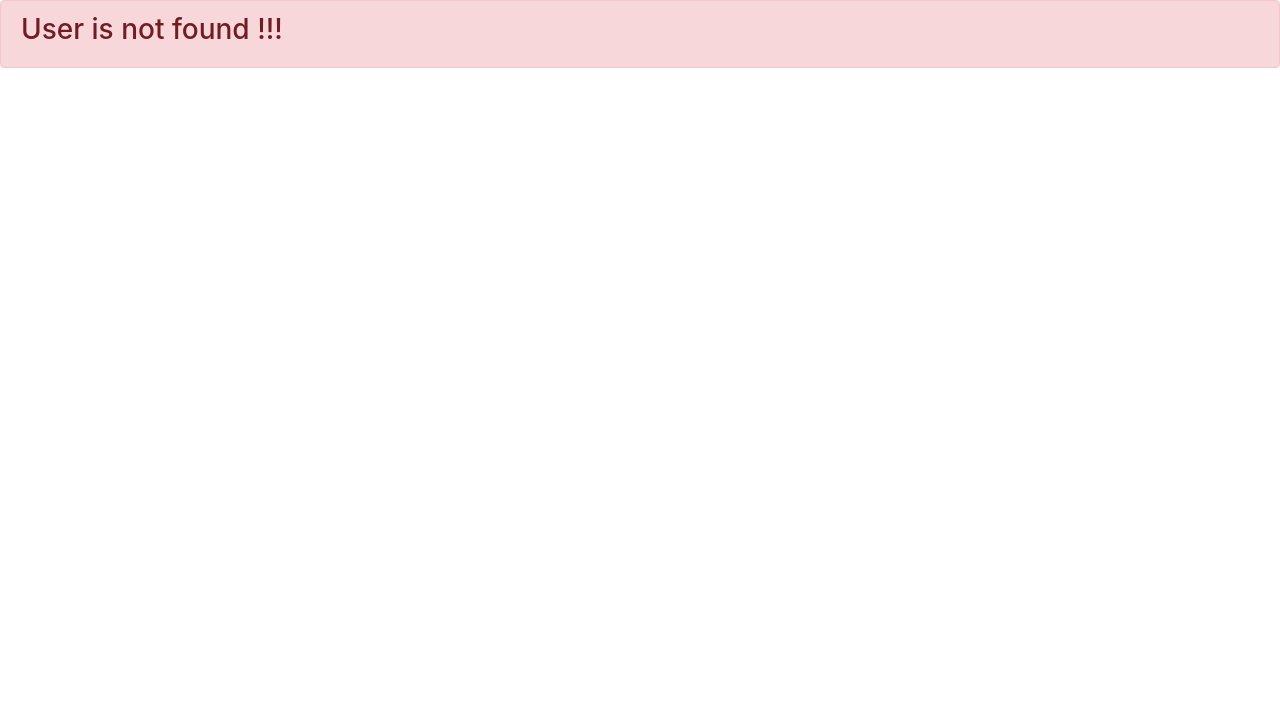
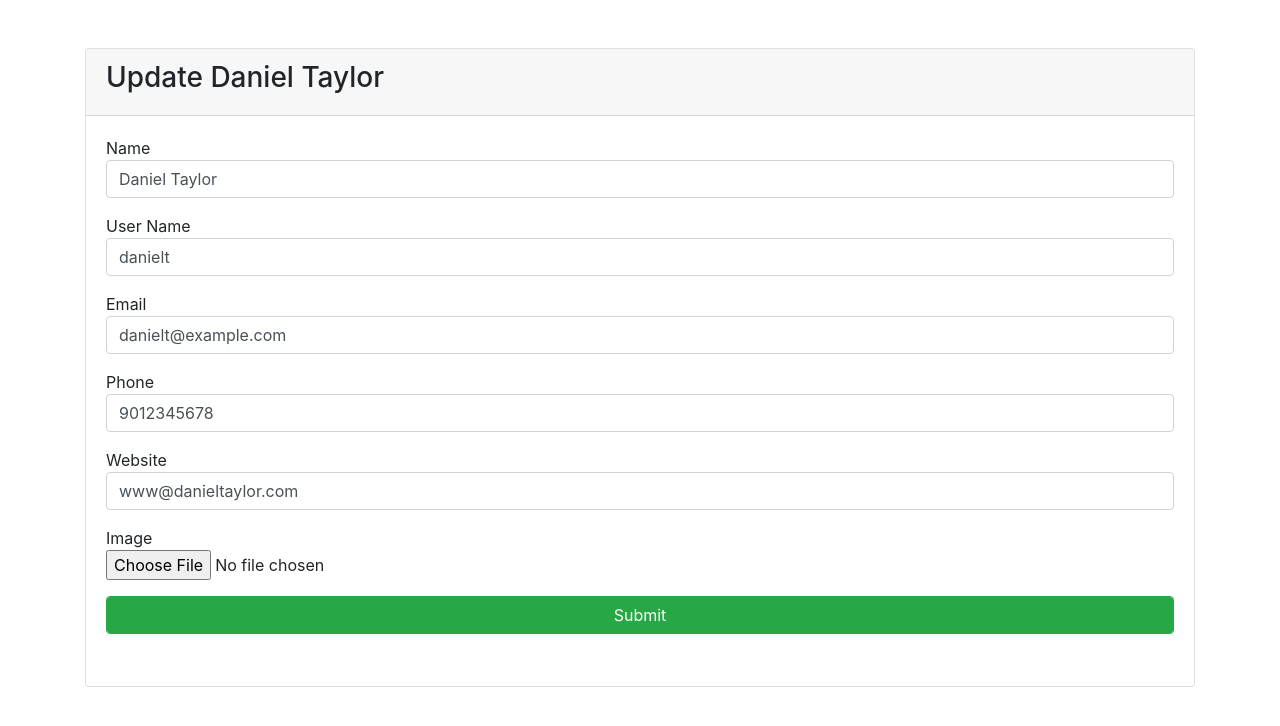
Before and after one commit to MariamEhabShaaban/CRUD_project, a PHP site: page /update.php?id=9 in a window 1280 px wide. Shown: the top 726 px of the page. Run offline with PHP 8.4, Linux system fonts and the light colour scheme.

Commit message:
Add files via upload

```diff
--- a/Users/user.json
+++ b/Users/user.json
@@ -1,55 +1,42 @@
 [
     {
-        "id": 10,
-        "name": "Clementina DuBuque",
-        "username": "Moriah.Stanton",
-        "email": "Rey.Padberg@karina.biz",
-        "phone": "024-648-3804",
-        "website": "ambrose.net"
+        "id": 9,
+        "name": "Daniel Taylor",
+        "username": "danielt",
+        "phone": "9012345678",
+        "email": "danielt@example.com",
+        "website": "www@danieltaylor.com",
+        "submit": "Submit",
+        "extension": "webp"
     },
     {
-        "name": "John Doe",
-        "username": "john22",
-        "email": "",
-        "phone": "12345",
-        "website": "",
-        "id": 1879571,
-        "extension": "jpg"
+        "id": 11,
+        "name": "Andrew Harris2",
+        "username": "andrewh",
+        "phone": "1234567891",
+        "email": "andrewh@example.com",
+        "website": "www@andrewharris.com",
+        "submit": "Submit",
+        "extension": "jpeg"
     },
     {
-        "name": "menna",
-        "username": "mennaaaaa",
-        "email": "mennaehab2612@gmail.com",
-        "phone": "14923",
-        "website": "facebook.com",
+        "id": 12,
+        "name": "Megan White",
+        "username": "meganw",
+        "phone": "2345678902",
+        "email": "meganw@example.com",
+        "website": "www@meganwhite.com",
         "submit": "Submit",
-        "id": 198
+        "extension": "jpeg"
     },
     {
-        "name": "malak",
-        "username": "maloka",
-        "email": "malak@gmail.com",
-        "phone": "78560",
-        "website": "facebook.com",
+        "id": 15,
+        "name": "Mark Anderson",
+        "username": "markaa",
+        "phone": "5678901235",
+        "email": "marka@example.com",
+        "website": "www@markanderson.com",
         "submit": "Submit",
-        "id": 936
-    },
-    {
-        "name": "mariam ehab",
-        "username": "mariam_ehab",
-        "email": "mariamehab26122003@gmail.com",
-        "phone": "5951620",
-        "website": "facebook.com",
-        "submit": "Submit",
-        "id": 694
-    },
-    {
-        "name": "Patricia Lebsack11",
-        "username": "Patricia ",
-        "email": "Patricia@gmail.com",
-        "phone": "5951620",
-        "website": "facebook.com",
-        "submit": "Submit",
-        "id": 16972
+        "extension": "jpeg"
     }
 ]
--- a/Users/users.php
+++ b/Users/users.php
@@ -24,12 +24,15 @@ function createUser($data){
 
 function updateUser($id,$data){
     $users=getUsers();
+    $updateUser=[];
     foreach($users as $i => $user){
      if($user['id']==$id){
-        $users[$i]=array_merge($user,$data);
+        $users[$i]=$updateUser=array_merge($user,$data);
      }
     }
+
      putJSON($users);
+     return $updateUser;
 }
 
 
@@ -38,8 +41,13 @@ function deleteUser($id){
    $users=getUsers();
    foreach($users as $i => $user){
     if($user['id']==$id){
+      if(isset($user['extension']) && $user['extension']){
+         remove_image($user['id'],$user['extension']);
+      }
       array_splice($users,$i,1);
+
     }
+
    }
    putJSON($users);
 }
@@ -47,3 +55,52 @@ function deleteUser($id){
 function putJSON($data){
   file_put_contents('Users/user.json',json_encode($data,JSON_PRETTY_PRINT));
 }
+
+function UploadImage($files,$user){
+   if(!is_dir("images")){
+      mkdir("images");
+  }
+  if(isset($files['tmp_name'])){
+      $filename=$files['name'];
+      $dotpos=strpos($filename,'.');
+      $extension=substr($filename,$dotpos+1);
+      move_uploaded_file($files['tmp_name'],"images/${user['id']}.${extension}");
+  }
+  if($extension!==""){
+   if(isset($user['extension']) && $user['extension']){
+      remove_image($user['id'],$user['extension']);
+   }
+   $user['extension']=$extension;
+
+  }
+  updateUser($user['id'],$user);
+}
+
+function remove_image($id,$extension){
+  return unlink("images/${id}.${extension}");
+}
+
+function Validate_User($user,&$errors){
+   $is_valid=true;
+   if(!$user['name']){
+      $is_valid=false;
+      $errors['name']="Name is mandatory";
+   }
+   if(!$user['username'] || strlen($user['username'])<6 ||  strlen($user['username'])>16 ){
+      $is_valid=false;
+      $errors['username']="username is required and it must be more than 6 and less than 16 characters";
+   }
+
+   if(filter_var($user['email'],FILTER_VALIDATE_EMAIL)===false){
+      $is_valid=false;
+      $errors['email']="enter valid email";
+   }
+
+   if(filter_var($user['phone'],FILTER_VALIDATE_INT)===false){
+      $is_valid=false;
+      $errors['phone']="enter valid phone";
+   }
+
+   return $is_valid;
+
+}
--- a/form.php
+++ b/form.php
@@ -1,29 +1,43 @@
 
+<form method="POST" action="" enctype="multipart/form-data">
+    <div class="form-group">
+        <lablel for="name">Name</label>
+        <input   value="<?php echo !isset($user['id'])?'':$user['name']?>"
+        class="form-control  <?php echo $errors['name']?'is-invalid':''?>" id="name" name="name" placeholder="Enter Your Name">
+        <p class="invalid-feedback"><?php echo $errors['name']?></p>
+    </div>
 
+    <div class="form-group">
+        <lablel  for="user-name">User Name</label>
+        <input  value="<?php echo !isset($user['id'])?'':$user['username']?>"
+        class="form-control <?php echo $errors['username']?'is-invalid':''?>" id="user-name" name="username" placeholder="Enter Your User-Name">
+        <p class="invalid-feedback"><?php echo $errors['username']?></p>
+    </div>
+    <div class="form-group">
+        <lablel for="email">Email</label>
+        <input value="<?php echo !isset($user['id'])?'':$user['email']?>"
+        class="form-control  <?php echo $errors['email']?'is-invalid':''?>"  id="email" name="email" placeholder="Enter Your Email">
+        <p class="invalid-feedback"><?php echo $errors['email']?></p>
+    </div>
 
+     <div class="form-group">
+        <lablel for="phone">Phone</label>
+        <input value="<?php echo !isset($user['id'])?'':$user['phone']?>"
+        class="form-control  <?php echo $errors['phone']?'is-invalid':''?>" id="phone" name="phone" placeholder="Enter Your Phone">
+        <p class="invalid-feedback"><?php echo $errors['phone']?></p>
+    </div>
 
+    <div class="form-group">
+        <lablel  for="website">Website</label>
+        <input value="<?php echo !isset($user['id'])?'':$user['website']?>"
+        class="form-control" id="website" name="website" placeholder="Enter Your Website">
+    </div>
 
-<form method="POST" action="">
-    <lablel for="name">Name</label><br>
-    <input   value="<?php echo !isset($user['id'])?'':$user['name']?>"
-    class="form-control" id="name" name="name" placeholder="Enter Your Name"><br>
-
-    <lablel for="user-name">User Name</label><br>
-    <input  value="<?php echo !isset($user['id'])?'':$user['username']?>"
-    class="form-control" id="user-name" name="username" placeholder="Enter Your User-Name"><br>
-
-    <lablel for="email">Email</label><br>
-    <input value="<?php echo !isset($user['id'])?'':$user['email']?>"
-     class="form-control"  type="email" id="email" name="email" placeholder="Enter Your Email"><br>
-
-    <lablel for="phone">Phone</label><br>
-    <input value="<?php echo !isset($user['id'])?'':$user['phone']?>"
-    class="form-control" id="phone" name="phone" placeholder="Enter Your Phone"><br>
-
-    <lablel  for="website">Website</label><br>
-    <input value="<?php echo !isset($user['id'])?'':$user['website']?>"
-    class="form-control" id="website" type="url" name="website" placeholder="Enter Your Website"><br>
-
-    <br>
-    <input name ="submit" type="submit"  class="btn btn-success form-control" value="Submit">
+    <div class="form-group">
+        <lablel  for="user-image">Image</label>
+        <input type="file"  class="form-control-file" name="user-image" id="user-image">
+    </div>
+    <div class="form-group">
+         <input name ="submit" type="submit"  class="btn btn-success form-control" value="Submit">
+    </div>
 </form>
--- a/update.php
+++ b/update.php
@@ -2,6 +2,14 @@
 require 'partials/header.php';
 require 'Users/users.php';
 
+$errors=[
+    "id"=>"",
+    "name"=> "",
+    "username"=>"",
+    "email"=> "",
+    "phone"=> "",
+    "website"=> ""
+];
 if(!isset($_GET['id'])){
     include 'partials/not_found.php';
    exit;
@@ -15,8 +23,18 @@ if(!$user){
     exit;
 }
 if($_SERVER['REQUEST_METHOD']==='POST'){
-    updateUser($user_id,$_POST);
+    $is_valid=true;
+    $user=array_merge($user,$_POST);
+    $is_valid=Validate_User($user,$errors);
+    if($is_valid){
+
+        $user= updateUser($user_id,$_POST);
+
+    if(isset($_FILES['user-image'])){
+        UploadImage($_FILES['user-image'],$user);
+    }
     header("location:index.php");
+}
 }
 
 ?>
```
Also changed, not shown: create.php (+30 -2 lines), delete.php (+5 -5 lines), index.php (+11 -1 lines), view.php (+12 -1 lines), images/11.jpeg (added), images/12.jpeg (added), images/15.jpeg (added), images/9.webp (added).
